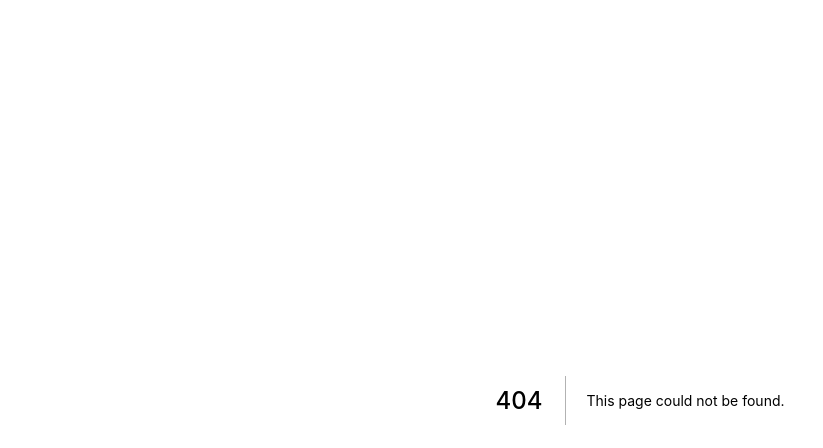
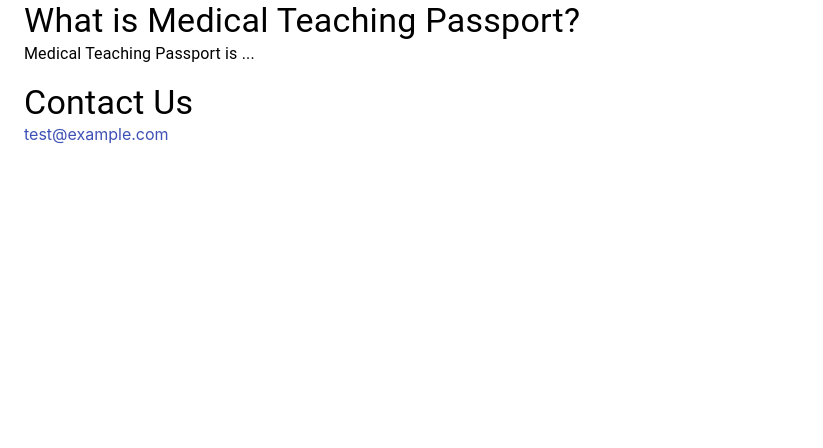
Before and after one commit to Medical-Passport/MedicalTeachingPassport, a Next.js app: page /FAQ in a window 1280 px wide. Before the commit this address had no page. Shown: the top 448 px of the page, without its empty margins (0-823 px from the left). Built offline with nearby package versions, Linux system fonts and the light colour scheme.

Commit message:
Created FAQ page with the following sections:  - What is Medical Teaching Passport?  - Contact Us

```diff
--- /dev/null
+++ b/pages/FAQ.js
@@ -0,0 +1,15 @@
+import { Link, Typography, Container } from '@material-ui/core'
+import React from 'react'
+
+const FAQ = () => {
+   return (
+      <Container>
+         <Typography variant='h4'>What is Medical Teaching Passport?</Typography>
+         <Typography paragraph>Medical Teaching Passport is ...</Typography>
+         <Typography variant='h4'>Contact Us</Typography>
+         <Link>test@example.com</Link>
+      </Container>
+   )
+}
+
+export default FAQ
```
